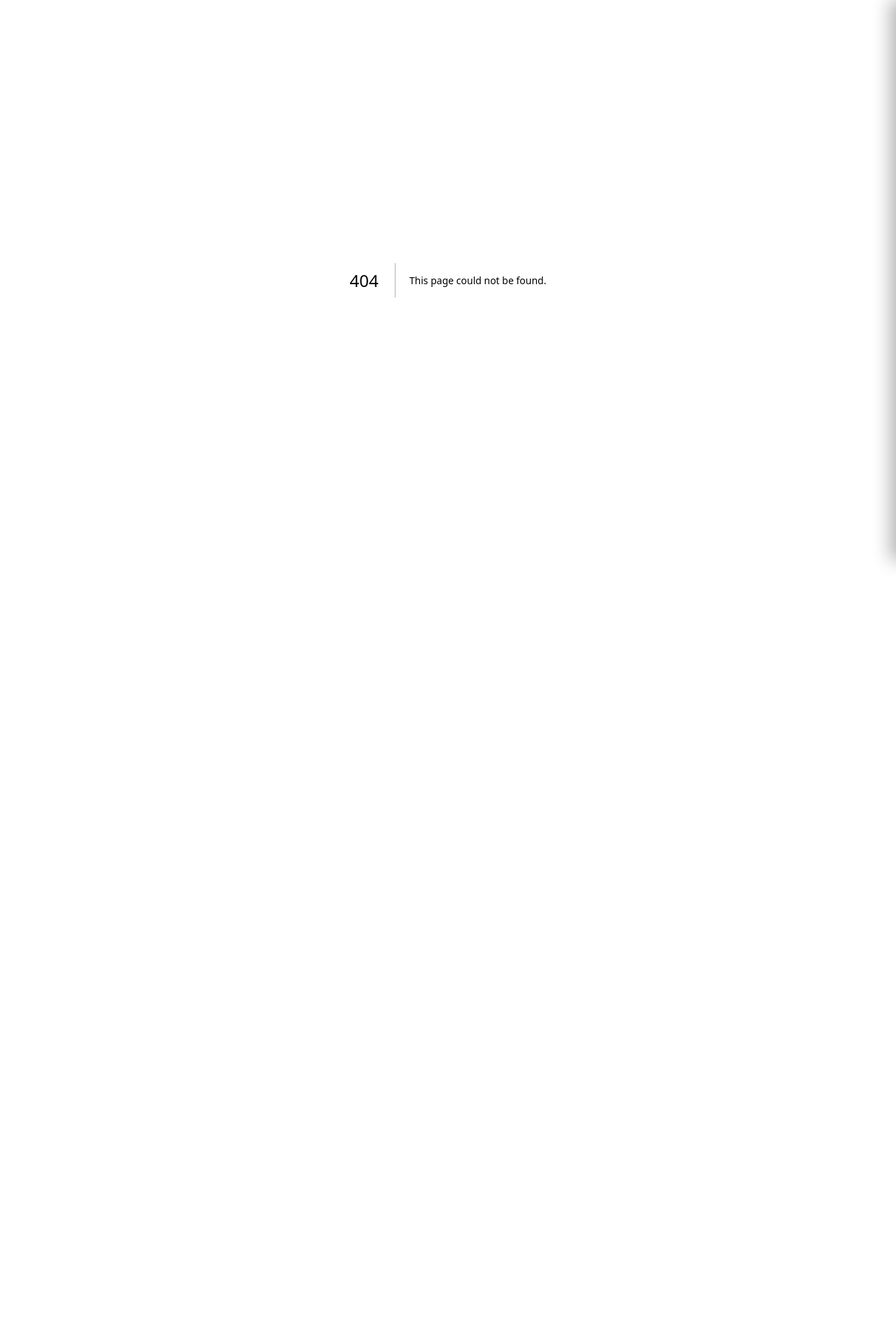
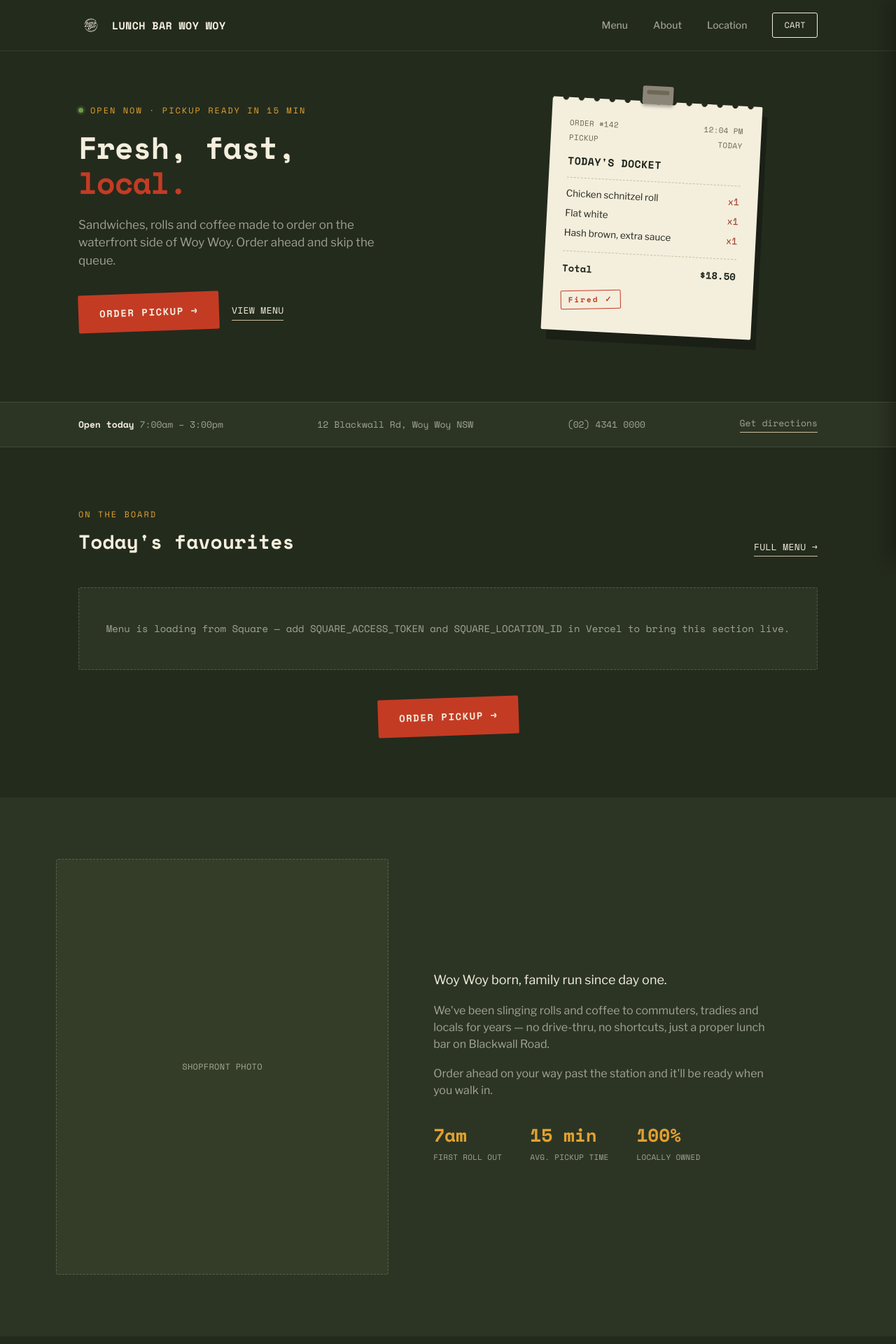
Before and after one commit to bradbates33-sketch/lunch-bar-woy-woy-website, a Next.js app: page /index_2 in a window 1280 px wide. Before the commit this address had no page. Shown: the top 1920 px of the page at 70% size. Before the commit the page ends 800 px from the top, so only its background shows below. Built offline with nearby package versions, Linux system fonts and the light colour scheme.

Commit message:
Add files via upload

```diff
--- /dev/null
+++ b/pages/index_2.jsx
@@ -0,0 +1,173 @@
+import Head from 'next/head';
+import Header from '../components/Header';
+import Footer from '../components/Footer';
+import OrderDocket from '../components/OrderDocket';
+import MenuCard from '../components/MenuCard';
+import HoursCard from '../components/HoursCard';
+import { fetchMenuItems } from '../lib/square';
+
+export async function getStaticProps() {
+  const allItems = await fetchMenuItems();
+
+  return {
+    props: {
+      items: allItems.slice(0, 3),
+    },
+    // Re-fetch from Square at most every 5 minutes, so pricing/availability
+    // stays current without hitting the API on every single page view.
+    revalidate: 300,
+  };
+}
+
+export default function Home({ items }) {
+  return (
+    <>
+      <Head>
+        <title>Lunch Bar Woy Woy</title>
+        <meta
+          name="description"
+          content="Fresh sandwiches, rolls and coffee made to order. Order pickup online in Woy Woy."
+        />
+      </Head>
+
+      <Header />
+
+      {/* Hero */}
+      <section className="max-w-[1120px] mx-auto grid md:grid-cols-[1.05fr_0.95fr] gap-14 items-center px-8 pt-10 md:pt-[72px] pb-14 md:pb-24">
+        <div>
+          <div className="flex items-center gap-2.5 font-mono text-xs tracking-[2px] uppercase text-mustard mb-5">
+            <span className="w-[7px] h-[7px] rounded-full bg-[#6E9B4A] shadow-[0_0_0_3px_rgba(110,155,74,0.2)]" />
+            Open now &middot; Pickup ready in 15 min
+          </div>
+          <h1 className="font-mono font-bold text-[36px] sm:text-[44px] leading-[1.15] tracking-tight text-paper mb-[22px]">
+            Fresh, fast,
+            <br />
+            <span className="text-chili">local.</span>
+          </h1>
+          <p className="text-[17px] text-paper/60 max-w-[460px] mb-[34px]">
+            Sandwiches, rolls and coffee made to order on the waterfront side of Woy Woy. Order
+            ahead and skip the queue.
+          </p>
+          <div className="flex items-center gap-[18px] flex-wrap">
+            <a
+              href="/menu"
+              className="inline-block font-mono font-bold text-sm tracking-[1.5px] uppercase text-paper bg-chili border-2 border-chili px-7 py-[15px] rounded-[2px] -rotate-2 hover:rotate-0 hover:-translate-y-0.5 hover:bg-chili-dark transition-all"
+            >
+              Order pickup →
+            </a>
+            <a
+              href="/menu"
+              className="font-mono text-[13px] tracking-wide uppercase text-paper border-b border-paper-line pb-[3px] hover:border-mustard hover:text-mustard transition-colors"
+            >
+              View menu
+            </a>
+          </div>
+        </div>
+        <OrderDocket />
+      </section>
+
+      {/* Info strip */}
+      <div className="bg-bg-panel border-y border-paper/10">
+        <div className="max-w-[1120px] mx-auto px-8 py-5 flex flex-wrap gap-7 justify-between items-center font-mono text-[13px] text-paper/60">
+          <div>
+            <strong className="text-paper font-bold">Open today</strong>&nbsp;7:00am – 3:00pm
+          </div>
+          <div>12 Blackwall Rd, Woy Woy NSW</div>
+          <div>(02) 4341 0000</div>
+          <a
+            href="#location"
+            className="border-b border-paper-line pb-[3px] hover:border-mustard hover:text-mustard transition-colors"
+          >
+            Get directions
+          </a>
+        </div>
+      </div>
+
+      {/* Featured items */}
+      <section className="max-w-[1120px] mx-auto px-8 py-16 md:py-[88px]" id="menu">
+        <div className="flex justify-between items-end flex-wrap gap-4 mb-11">
+          <div>
+            <div className="font-mono text-xs tracking-[2px] uppercase text-mustard mb-2.5">On the board</div>
+            <h2 className="font-mono font-bold text-[28px] text-paper">Today&apos;s favourites</h2>
+          </div>
+          <a
+            href="/menu"
+            className="font-mono text-[13px] tracking-wide uppercase text-paper border-b border-paper-line pb-[3px] hover:border-mustard hover:text-mustard transition-colors"
+          >
+            Full menu →
+          </a>
+        </div>
+
+        {items.length > 0 ? (
+          <div className="grid md:grid-cols-3 gap-[22px]">
+            {items.map((item) => (
+              <MenuCard key={item.id} item={item} />
+            ))}
+          </div>
+        ) : (
+          <div className="bg-bg-panel border border-dashed border-paper/20 rounded-[3px] px-8 py-12 text-center">
+            <p className="font-mono text-sm text-paper/60">
+              Menu is loading from Square — add SQUARE_ACCESS_TOKEN and SQUARE_LOCATION_ID in
+              Vercel to bring this section live.
+            </p>
+          </div>
+        )}
+
+        <div className="mt-10 text-center">
+          <a
+            href="/menu"
+            className="inline-block font-mono font-bold text-sm tracking-[1.5px] uppercase text-paper bg-chili border-2 border-chili px-7 py-[15px] rounded-[2px] -rotate-2 hover:rotate-0 hover:-translate-y-0.5 hover:bg-chili-dark transition-all"
+          >
+            Order pickup →
+          </a>
+        </div>
+      </section>
+
+      {/* About */}
+      <section className="bg-bg-panel px-8 py-16 md:py-[88px]" id="about">
+        <div className="max-w-[1120px] mx-auto grid md:grid-cols-[0.9fr_1.1fr] gap-10 md:gap-16 items-center">
+          <div className="aspect-[4/5] bg-bg-panel-2 rounded-[3px] flex items-center justify-center font-mono text-xs text-paper/60 tracking-wide uppercase border border-dashed border-paper/20">
+            Shopfront photo
+          </div>
+          <div>
+            <p className="text-lg text-paper mb-[18px]">Woy Woy born, family run since day one.</p>
+            <p className="text-base text-paper/60 max-w-[480px] mb-[18px]">
+              We&apos;ve been slinging rolls and coffee to commuters, tradies and locals for
+              years — no drive-thru, no shortcuts, just a proper lunch bar on Blackwall Road.
+            </p>
+            <p className="text-base text-paper/60 max-w-[480px] mb-[18px]">
+              Order ahead on your way past the station and it&apos;ll be ready when you walk in.
+            </p>
+            <div className="flex gap-10 mt-8 font-mono">
+              <div>
+                <div className="text-[26px] font-bold text-mustard">7am</div>
+                <div className="text-[11px] tracking-wide uppercase text-paper/60 mt-1">First roll out</div>
+              </div>
+              <div>
+                <div className="text-[26px] font-bold text-mustard">15 min</div>
+                <div className="text-[11px] tracking-wide uppercase text-paper/60 mt-1">Avg. pickup time</div>
+              </div>
+              <div>
+                <div className="text-[26px] font-bold text-mustard">100%</div>
+                <div className="text-[11px] tracking-wide uppercase text-paper/60 mt-1">Locally owned</div>
+              </div>
+            </div>
+          </div>
+        </div>
+      </section>
+
+      {/* Location */}
+      <section
+        className="max-w-[1120px] mx-auto px-8 py-16 md:py-[88px] grid md:grid-cols-2 gap-10"
+        id="location"
+      >
+        <div className="aspect-[4/3] bg-bg-panel rounded-[3px] flex items-center justify-center font-mono text-xs text-paper/60 tracking-wide uppercase border border-dashed border-paper/15">
+          Map — 12 Blackwall Rd, Woy Woy
+        </div>
+        <HoursCard />
+      </section>
+
+      <Footer />
+    </>
+  );
+}
```
